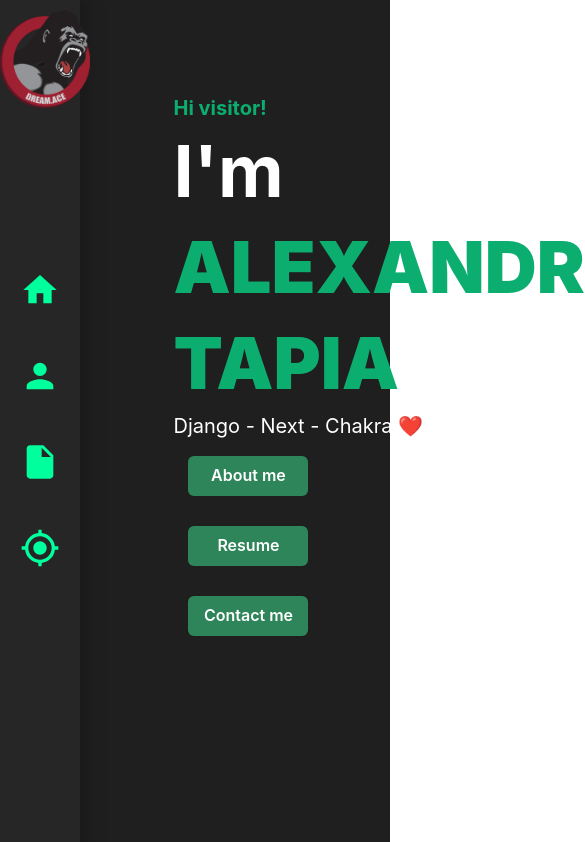
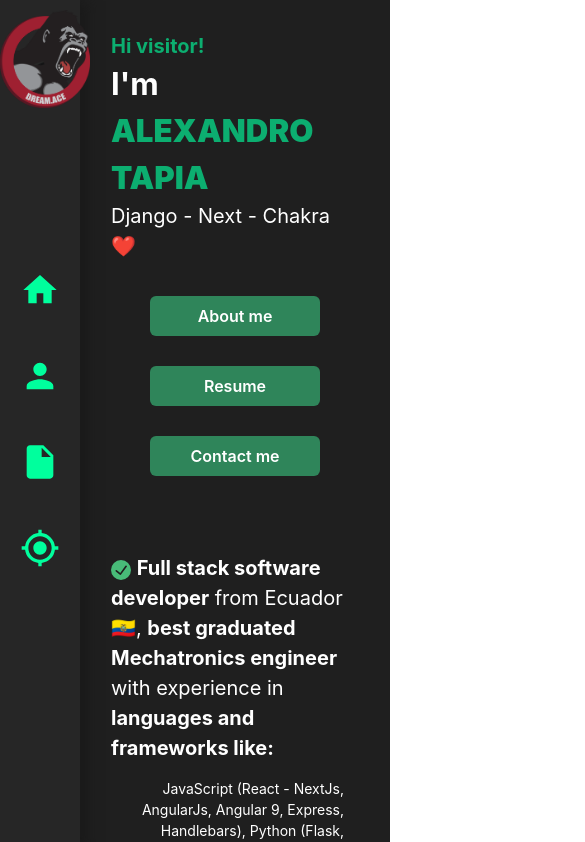
Before and after one commit to alexandro591/website, a Next.js app: page / in a window 390 px wide. Shown: the top 842 px of the page, 585 px wide, since content can reach past the window. Built offline with nearby package versions, Linux system fonts and the light colour scheme.

Commit message:
new design

```diff
--- a/pages/index.js
+++ b/pages/index.js
@@ -20,11 +20,11 @@ function Main() {
       <Box className={styles.main}>
         <Box className={styles.title}>
           <span>Hi visitor!</span>
-          <Heading as="h1" fontSize="7xl">
+          <h1 className={styles.heading}>
             I'm <span>ALEXANDRO TAPIA</span>
-          </Heading>
+          </h1>
           <Text>Django - Next - Chakra ❤️</Text>
-          <Box display="flex" flexDir="column" w="150px">
+          <Box className={styles.buttonContainer}>
             <Button color="white.400" background="green.600">
               About me
             </Button>
@@ -36,7 +36,7 @@ function Main() {
             </Button>
           </Box>
         </Box>
-        <Box className={styles.title}>
+        <Box className={styles.title + " " + styles.technologiesContainer}>
           <Box>
             <Text>
               <CheckCircleIcon color="green.400"></CheckCircleIcon>{" "}
--- a/styles/Global.module.css
+++ b/styles/Global.module.css
@@ -65,14 +65,30 @@
 
 .main .title {
   margin: auto;
-  padding: 20%;
+  padding: 15%;
   font-size: 20px;
   color: white;
+}
+
+.main .title .heading {
+  font-size: 4vw;
+  font-weight: bolder;
 }
 
 .main .title span {
   color: #0cae70;
   font-weight: bolder;
+}
+
+.main .title .buttonContainer {
+  display: -webkit-box;
+  display: -ms-flexbox;
+  display: flex;
+  -webkit-box-orient: vertical;
+  -webkit-box-direction: normal;
+      -ms-flex-direction: column;
+          flex-direction: column;
+  width: 200px;
 }
 
 .main button {
@@ -95,12 +111,22 @@
   text-align: right;
 }
 
-@media only screen and (max-width: 1000px) {
+@media only screen and (max-width: 1180px) {
   .main {
     -ms-grid-columns: auto;
         grid-template-columns: auto;
     -ms-grid-rows: auto auto;
         grid-template-rows: auto auto;
   }
+  .main .title {
+    padding: 10%;
+  }
+  .main .title .heading {
+    font-size: 8vw;
+  }
+  .main .title .buttonContainer {
+    margin: auto;
+    margin-top: 20px;
+  }
 }
 /*# sourceMappingURL=Global.module.css.map */
--- a/styles/Global.module.scss
+++ b/styles/Global.module.scss
@@ -45,13 +45,22 @@ $main-secondarycolor: rgb(12, 174, 112);
   background: rgb(31, 31, 31);
   margin-left: 80px;
   .title {
+    .heading {
+      font-size: 4vw;
+      font-weight: bolder;
+    }
     margin: auto;
-    padding: 20%;
+    padding: 15%;
     font-size: 20px;
     color: white;
     span {
       color: $main-secondarycolor;
       font-weight: bolder;
+    }
+    .buttonContainer {
+      display: flex;
+      flex-direction: column;
+      width: 200px;
     }
   }
   button {
@@ -71,9 +80,19 @@ $main-secondarycolor: rgb(12, 174, 112);
   }
 }
 
-@media only screen and (max-width: 1000px) {
+@media only screen and (max-width: 1180px) {
   .main {
     grid-template-columns: auto;
     grid-template-rows: auto auto;
+    .title {
+      .heading {
+        font-size: 8vw;
+      }
+      .buttonContainer {
+        margin: auto;
+        margin-top: 20px;
+      }
+      padding: 10%;
+    }
   }
 }
```
Also changed, not shown: 1 other file (tests, documents, lock files or other folders).
